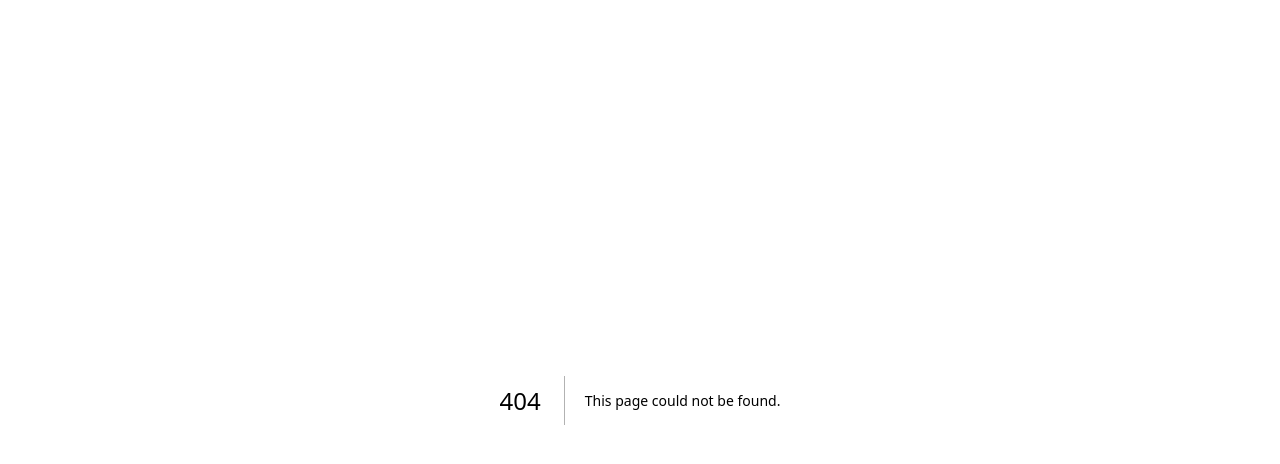
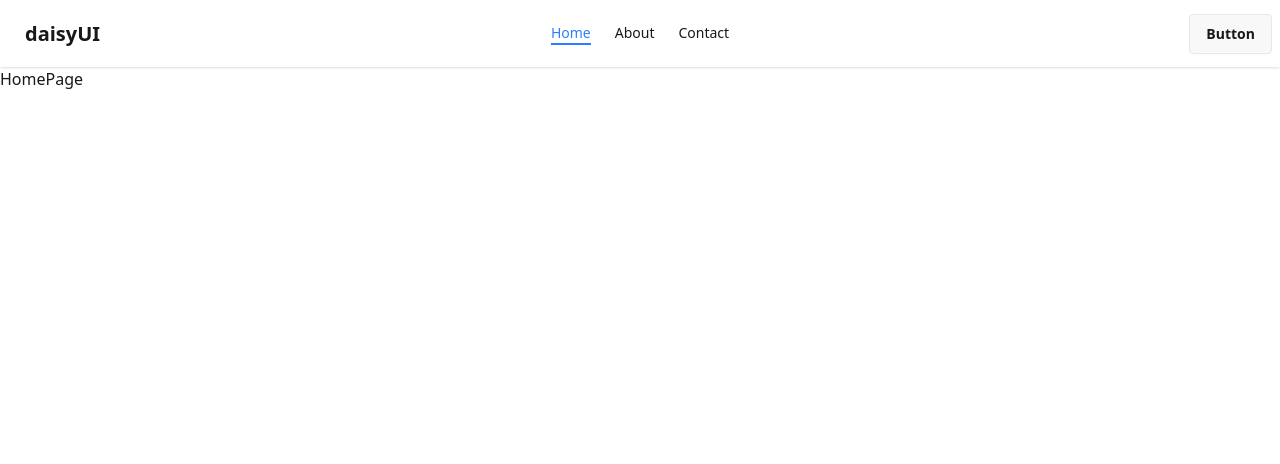
Before and after one commit to IM-Tamim/BookLoop, a Next.js app: page /home in a window 1280 px wide. Before the commit this address had no page. Shown: the top 464 px of the page. Built offline with nearby package versions, Linux system fonts and the light colour scheme.

Commit message:
navbar added

```diff
--- /dev/null
+++ b/src/app/home/page.jsx
@@ -0,0 +1,11 @@
+import React from 'react';
+
+const HomePage = () => {
+    return (
+        <div>
+            HomePage
+        </div>
+    );
+};
+
+export default HomePage;
--- a/src/app/layout.js
+++ b/src/app/layout.js
@@ -1,5 +1,6 @@
 import { Geist, Geist_Mono } from "next/font/google";
 import "./globals.css";
+import Navbar from "@/components/shared/Navbar";
 
 const geistSans = Geist({
   variable: "--font-geist-sans",
@@ -20,9 +21,13 @@
   return (
     <html
       lang="en"
+      data-theme='light'
       className={`${geistSans.variable} ${geistMono.variable} h-full antialiased`}
     >
-      <body className="min-h-full flex flex-col">{children}</body>
+      <body className="min-h-full flex flex-col">
+        <Navbar />
+        {children}
+      </body>
     </html>
   );
 }
--- a/src/app/page.js
+++ b/src/app/page.js
@@ -1,7 +1,7 @@
-import Image from "next/image";
+import { redirect } from 'next/navigation';
 
-export default function Home() {
-  return (
-    <h2 className="text-center text-red-400">App Home Page</h2>
-  );
+export default function AppPage() {
+  redirect('/home');
+
+  return <div>Redirecting...</div>;
 }
--- /dev/null
+++ b/src/components/shared/NavLink.jsx
@@ -0,0 +1,17 @@
+'use client';
+import Link from "next/link";
+import { usePathname } from "next/navigation";
+
+const NavLink = ({href, children}) => {
+    const pathname = usePathname();
+    const isActive = pathname === href;
+    return (
+        <div>
+            <Link href={href} className={isActive ? "text-blue-500 border-b-2" : "text-base-90"}>
+                {children}
+            </Link>
+        </div>
+    );
+};
+
+export default NavLink;
--- /dev/null
+++ b/src/components/shared/Navbar.jsx
@@ -0,0 +1,39 @@
+'use client'
+import NavLink from "./NavLink";
+
+const Navbar = () => {
+    const links = <>
+        <li><NavLink href="/home">Home</NavLink></li>
+        <li><NavLink href="/about">About</NavLink></li>
+        <li><NavLink href="/contact">Contact</NavLink></li>
+    </>
+    return (
+        <div className="bg-base-100 shadow-sm ">
+            <div className="navbar container mx-auto">
+            <div className="navbar-start">
+                <div className="dropdown">
+                    <div tabIndex={0} role="button" className="btn btn-ghost lg:hidden">
+                        <svg xmlns="http://www.w3.org/2000/svg" className="h-5 w-5" fill="none" viewBox="0 0 24 24" stroke="currentColor"> <path strokeLinecap="round" strokeLinejoin="round" strokeWidth="2" d="M4 6h16M4 12h8m-8 6h16" /> </svg>
+                    </div>
+                    <ul
+                        tabIndex="-1"
+                        className="menu menu-sm dropdown-content bg-base-100 rounded-box z-1 mt-3 w-52 p-2 shadow">
+                        {links}
+                    </ul>
+                </div>
+                <a className="btn btn-ghost text-xl">daisyUI</a>
+            </div>
+            <div className="navbar-center hidden lg:flex">
+                <ul className="menu menu-horizontal px-1">
+                    {links}
+                </ul>
+            </div>
+            <div className="navbar-end">
+                <a className="btn">Button</a>
+            </div>
+        </div>
+        </div>
+    );
+};
+
+export default Navbar;
```
